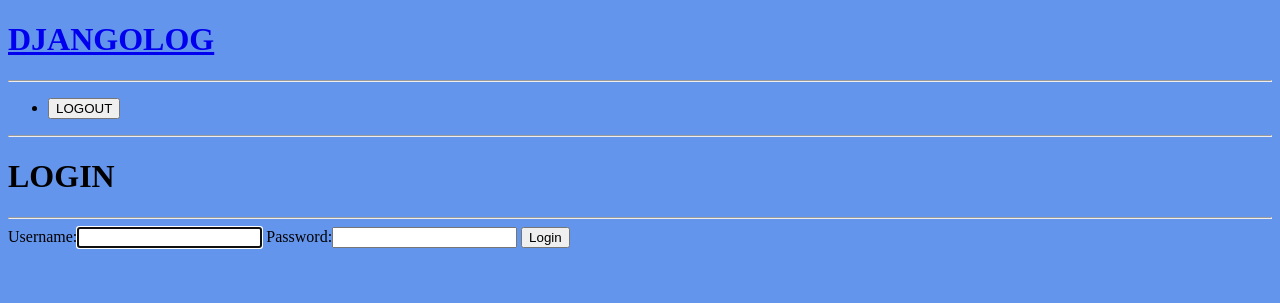
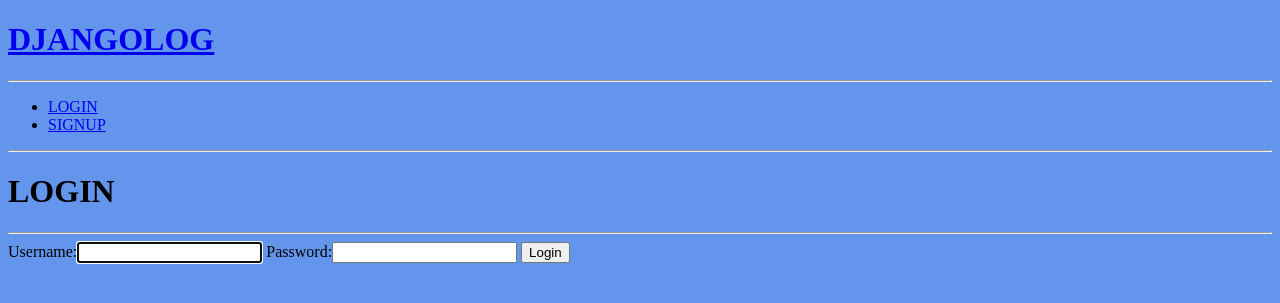
Before and after one commit to mayank-aggrwal/django-blog, a Django app: page /accounts/login/ in a window 1280 px wide. Shown: the top 303 px of the page. Run offline with Django 3.2, Linux system fonts and the light colour scheme.

Commit message:
Conditionally render web page on the basis of login status of user

```diff
--- a/djangolog/accounts/urls.py
+++ b/djangolog/accounts/urls.py
@@ -6,7 +6,7 @@ from . import views
 app_name = 'accounts'
 
 urlpatterns = [
-    path('signup/', views.signup_page),
+    path('signup/', views.signup_page, name='signup-page'),
     path('login/', views.login_page, name='login-page'),
     path('logout/', views.logout_page, name='logout'),
 ]
--- a/djangolog/templates/base.html
+++ b/djangolog/templates/base.html
@@ -18,12 +18,22 @@
     <header id="head">
         <nav>
             <ul>
+                {% if user.is_authenticated %}
+
                 <li>
                     <form id="logout-form" action="{% url 'accounts:logout' %}" method="post">
                         {% csrf_token %}
                         <button type="submit">LOGOUT</button>
                     </form>
                 </li>
+                <li><a href="{% url 'articles:create' %}">CREATE ARTICLE</a></li>
+
+                {% else %}
+
+                <li><a href="{% url 'accounts:login-page' %}">LOGIN</a></li>
+                <li><a href="{% url 'accounts:signup-page' %}">SIGNUP</a></li>
+
+                {% endif %}
             </ul>
         </nav>
     </header>
```
Also changed, not shown: djangolog/db.sqlite3.
